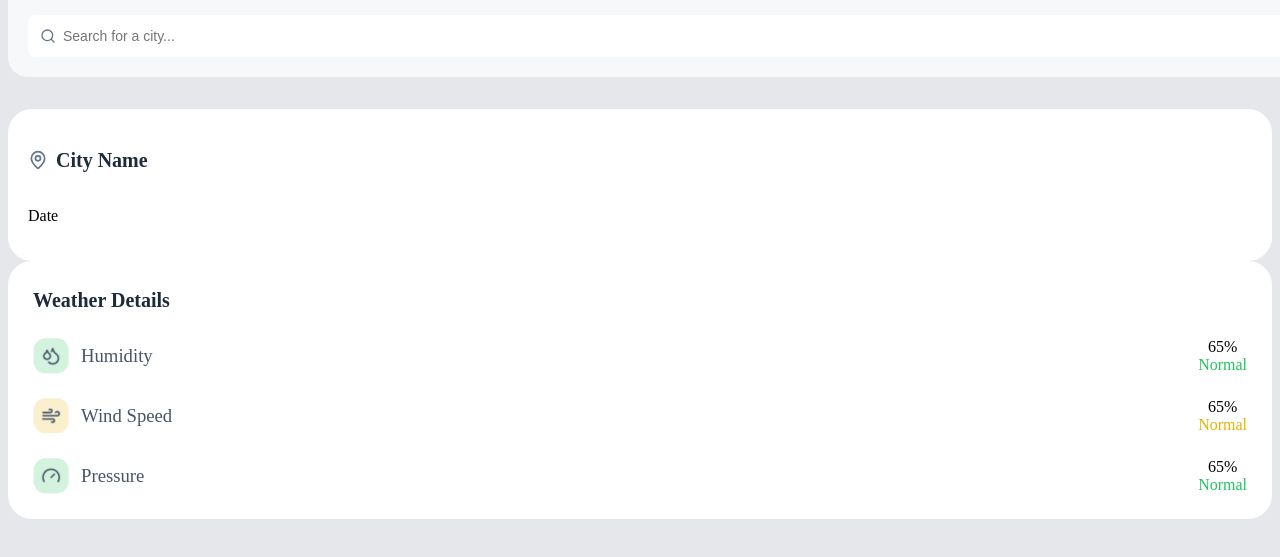
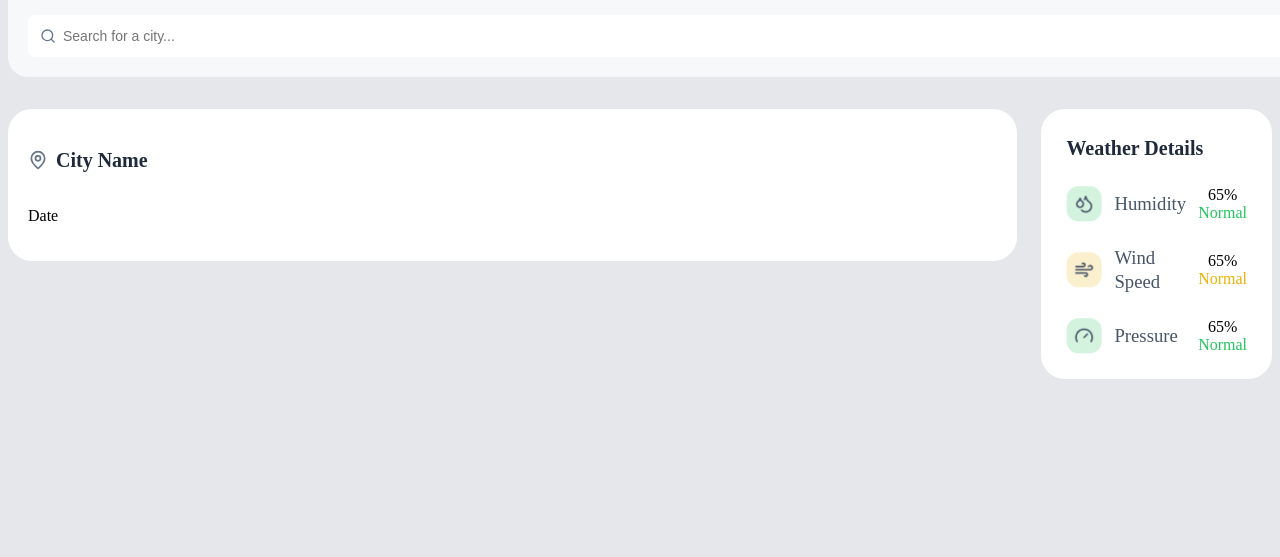
Before and after one commit to tsotne01/weather-app, a website built with Vite: page index.html in a window 1280 px wide. Shown: the part 115-672 px from the top of the page. Built offline with nearby package versions, Linux system fonts and the light colour scheme.

Commit message:
feat: add main container styles for layout flexibility

```diff
--- a/src/style.css
+++ b/src/style.css
@@ -194,3 +194,10 @@ aside > h2{
 .theme-button:active {
     background: #47556941;
 }
+
+.main-container {
+    display: flex;
+    gap: 24px;
+    width: 100%;
+    margin: 0 auto;
+}
```
